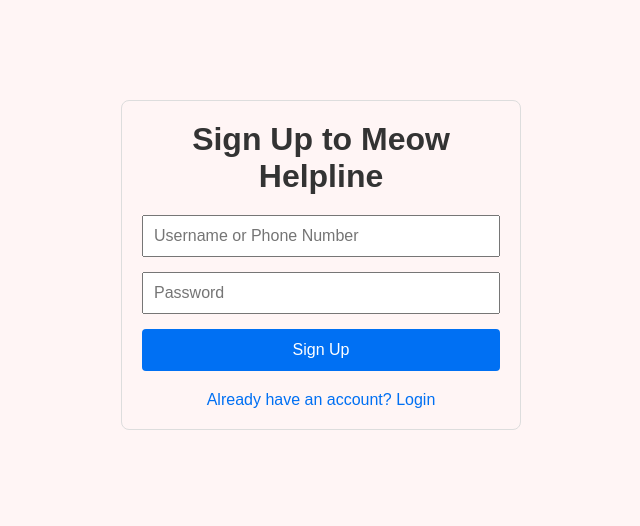
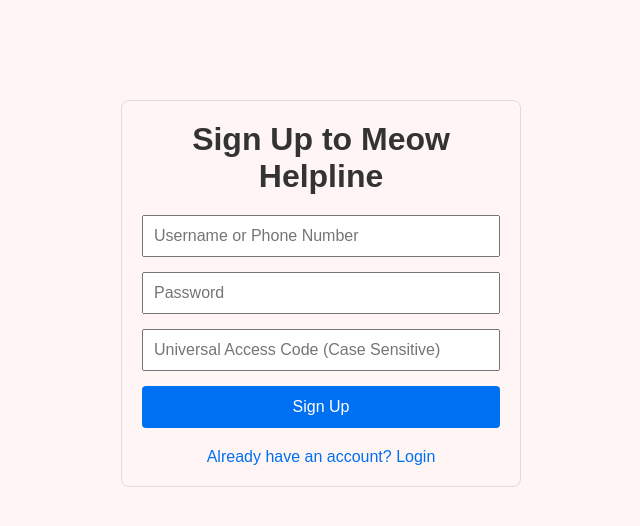
Before and after one commit to MOMO-1021/meow-helpline, a Next.js app: page /login in a window 1280 px wide. Both pictures are taken after a click on the element "Need an account? Sign up". Shown: the top 526 px of the page, without its empty margins (319-959 px from the left). Built offline with nearby package versions, Linux system fonts and the light colour scheme.

Commit message:
Require MEOW access code for Helper signups, remove chat placeholders, hide scrollbars

```diff
--- a/app/api/signup/route.js
+++ b/app/api/signup/route.js
@@ -5,10 +5,14 @@ import User from '@/models/User';
 
 export async function POST(req) {
   try {
-    const { username, password, role } = await req.json();
+    const { username, password, role, accessCode } = await req.json();
 
     if (!username || !password || !role) {
       return NextResponse.json({ message: 'Missing fields' }, { status: 400 });
+    }
+
+    if (accessCode !== "MEOW") {
+      return NextResponse.json({ message: 'Invalid Helper Access Code!' }, { status: 403 });
     }
 
     await dbConnect();
--- a/app/login/page.js
+++ b/app/login/page.js
@@ -7,6 +7,7 @@ export default function LoginPage() {
   const [isLogin, setIsLogin] = useState(true);
   const [username, setUsername] = useState("");
   const [password, setPassword] = useState("");
+  const [accessCode, setAccessCode] = useState("");
   const [isLoading, setIsLoading] = useState(false);
   const role = "helper";
   const [error, setError] = useState("");
@@ -36,7 +37,7 @@ export default function LoginPage() {
         const res = await fetch("/api/signup", {
           method: "POST",
           headers: { "Content-Type": "application/json" },
-          body: JSON.stringify({ username, password, role }),
+          body: JSON.stringify({ username, password, role, accessCode }),
         });
 
         if (res.ok) {
@@ -85,6 +86,18 @@ export default function LoginPage() {
           style={{ padding: 10, fontSize: 16 }}
         />
 
+        {!isLogin && (
+          <input
+            type="text"
+            placeholder="Universal Access Code (Case Sensitive)"
+            value={accessCode}
+            onChange={(e) => setAccessCode(e.target.value)}
+            required
+            disabled={isLoading}
+            style={{ padding: 10, fontSize: 16 }}
+          />
+        )}
+
         <button
           type="submit"
           disabled={isLoading}
--- a/components/HelperDashboard.js
+++ b/components/HelperDashboard.js
@@ -121,8 +121,8 @@ export default function HelperDashboard() {
                   sendMessage(e);
                 }
               }}
-              style={{ flex: 1, padding: 10, fontSize: 16, borderRadius: 8, border: "1px solid #ccc", resize: "none", minHeight: "44px", maxHeight: "120px", fontFamily: "inherit" }}
-              placeholder="Type your message... (Shift+Enter for new line)"
+              style={{ flex: 1, padding: 10, fontSize: 16, borderRadius: 8, border: "1px solid #ccc", resize: "none", minHeight: "44px", maxHeight: "120px", fontFamily: "inherit", overflow: "hidden" }}
+              placeholder=""
               rows={input.split("\n").length > 1 ? Math.min(input.split("\n").length, 4) : 1}
             />
             <button type="submit" style={{ padding: "12px 20px", height: "44px", backgroundColor: "#0070f3", color: "white", border: "none", cursor: "pointer", borderRadius: 8, fontWeight: "bold" }}>Send</button>
--- a/components/StudentChat.js
+++ b/components/StudentChat.js
@@ -89,8 +89,8 @@ export default function StudentChat() {
                   sendMessage(e);
                 }
               }}
-              style={{ flex: 1, padding: 10, fontSize: 16, borderRadius: 8, border: "1px solid #ccc", resize: "none", minHeight: "44px", maxHeight: "120px", fontFamily: "inherit" }}
-              placeholder="Type your message... (Shift+Enter for new line)"
+              style={{ flex: 1, padding: 10, fontSize: 16, borderRadius: 8, border: "1px solid #ccc", resize: "none", minHeight: "44px", maxHeight: "120px", fontFamily: "inherit", overflow: "hidden" }}
+              placeholder=""
               rows={input.split("\n").length > 1 ? Math.min(input.split("\n").length, 4) : 1}
             />
             <button type="submit" style={{ padding: "12px 20px", height: "44px", backgroundColor: "#0070f3", color: "white", border: "none", cursor: "pointer", borderRadius: 8, fontWeight: "bold" }}>Send</button>
```
